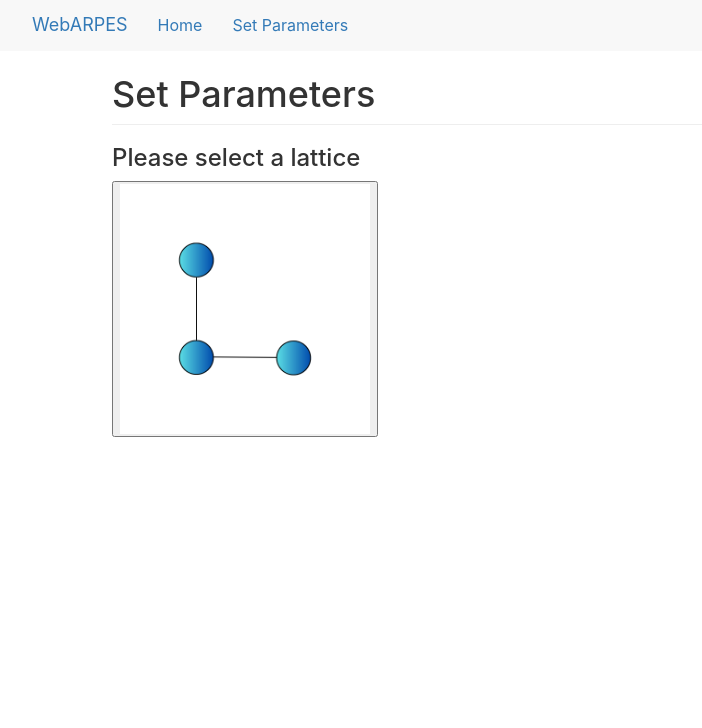
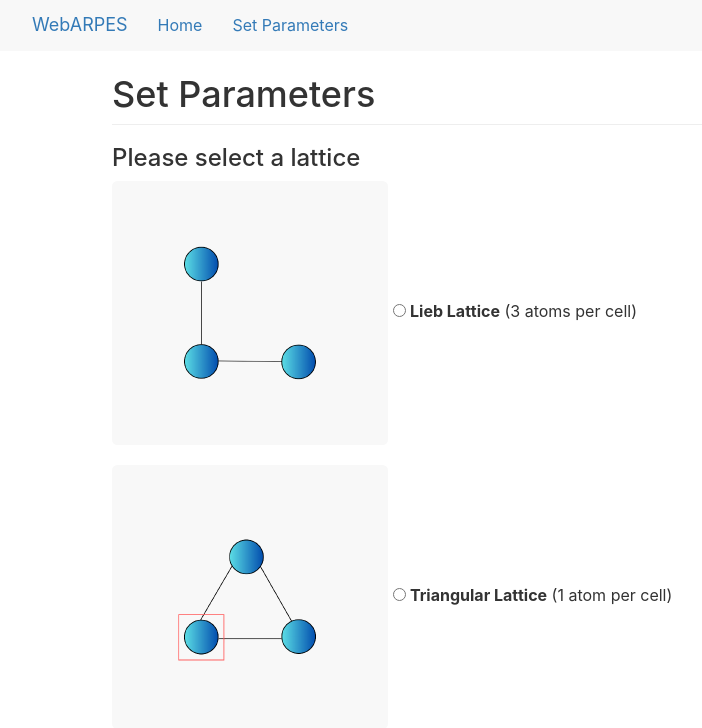
Before and after one commit to hevanli/WebARPES, a Flask app: page /setparams in a window 1280 px wide. Shown: the top 728 px of the page, without its empty margins (38-740 px from the left). Run offline with Flask 3, Linux system fonts and the light colour scheme; some libraries are stand-ins or nearby versions.

Commit message:
config + set params stuff

```diff
--- a/app/__init__.py
+++ b/app/__init__.py
@@ -1,8 +1,10 @@
 from flask import Flask
 from flask_bootstrap import Bootstrap
+from config import Config
 
-def create_app():
+def create_app(config_class=Config):
     app = Flask(__name__)
+    app.config.from_object(config_class)
 
     Bootstrap(app)
 
--- a/app/frontend/routes.py
+++ b/app/frontend/routes.py
@@ -8,4 +8,18 @@ def index():
 
 @frontendbp.route('/setparams')
 def setparams():
-    return render_template('setparams.html', title='Set Parameters')
+    lattices = [
+        {
+            "type": "lieb",
+            "label": "Lieb Lattice",
+            "imagePath": "static/images/LiebLattice.png",
+            "apc": 3 # atoms per cell
+        },
+        {
+            "type": "triangular",
+            "label": "Triangular Lattice",
+            "imagePath": "static/images/TriangularLattice.png",
+            "apc": 1 # atom per cell
+        },
+    ]
+    return render_template('setparams.html', title='Set Parameters', lattices=lattices)
--- a/app/static/mystyle.css
+++ b/app/static/main.css
@@ -1,3 +1,7 @@
+:root {
+    --background-color: white;
+    --accent-color: #f8f8f8;
+}
 body {
     font-family: -apple-system,system-ui,BlinkMacSystemFont,"Segoe UI",Roboto,"Helvetica Neue",Arial,sans-serif;
     font-size: 16px;
@@ -14,11 +18,11 @@ body {
 }
 
 .navbar {
-    background-color: #F8F8F8;
+    background-color: var(--accent-color);
 }
 
 #how-to-use {
     padding: 10px;
     border: 1px solid #eee;
-    background-color: #F8F8F8;
+    background-color: var(--accent-color);
 }
--- /dev/null
+++ b/app/static/myscripts.js
@@ -0,0 +1,7 @@
+const liebButton = document.getElementById("lieb-button");
+const liebRadio = document.getElementById("lieb-radio");
+liebButton.addEventListener("click", function() { liebRadio.click(); });
+
+const triangularButton = document.getElementById("triangular-button");
+const triangularRadio = document.getElementById("triangular-radio");
+triangularButton.addEventListener("click", function() { triangularRadio.click(); });
--- /dev/null
+++ b/app/static/setparams.css
@@ -0,0 +1,24 @@
+#lattices-container {
+    display: flex;
+    flex-flow: row wrap;
+    justify-content: space-between;
+    gap: 20px;
+}
+
+#lattices-container img {
+    transition: transform 0.5s;
+}
+
+#lattices-container img:hover {
+    transform: scale(1.25);
+}
+
+#lattices-container button {
+    background-color: var(--accent-color);
+    border-radius: 2%;
+}
+
+#lattices-container button:focus {
+    outline: none;
+    box-shadow: none;
+}
--- /dev/null
+++ b/app/templates/_latticeChoice.html
@@ -0,0 +1,9 @@
+<!-- lattice choice subtemplate -->
+<div class="{{ lattice.type }}">
+    <button class="btn" id="{{ lattice.type }}-button">
+        <img src="{{ lattice.imagePath }}" alt="{{ lattice.label }}" width="250" height="250">
+    </button>
+    <input type="radio" id="{{ lattice.type }}-radio" name="lattices" value="{{ lattice.type }}">
+    <label for="{{ lattice.type }}-radio">{{ lattice.label }} </label>
+    <span>({% if lattice.apc == 1 %}1 atom per cell{% else %}{{lattice.apc}} atoms per cell{% endif %})</span><br>
+</div>
--- a/app/templates/base.html
+++ b/app/templates/base.html
@@ -45,5 +45,5 @@
 
 {% block styles %}
     {{ super() }}
-    <link rel="stylesheet" href="{{url_for('static', filename='mystyle.css')}}">
+    <link rel="stylesheet" href="{{url_for('static', filename='main.css')}}">
 {% endblock %}
--- a/app/templates/setparams.html
+++ b/app/templates/setparams.html
@@ -1,12 +1,29 @@
 {% extends 'base.html' %}
 
 {% block content %}
+    <!-- Page Content -->
     <div class="page-content">
+        <!-- Header -->
         <h1 class="page-header">Set Parameters</h1>
         <h3>Please select a lattice</h3>
-        <button>
-            <img src="static/LiebLattice.png" alt="Lieb Lattice Figure" width="250" height="250">
-        </button>
+
+        <!-- lattices container -->
+        <div id="lattices-container">
+            {% for lattice in lattices %}
+                {% include '_latticeChoice.html' %}
+            {% endfor %}
+        </div>
+        <!-- ! lattice container -->
     </div>
+    <!-- ! Page Content -->
+{% endblock %}
 
+{% block styles %}
+    {{ super() }}
+    <link rel="stylesheet" href="{{url_for('static', filename='setparams.css')}}">
 {% endblock %}
+
+{% block scripts %}
+    {{ super() }}
+    <script src="{{url_for('static', filename='myscripts.js')}}"></script>
+{% endblock %}
--- /dev/null
+++ b/config.py
@@ -0,0 +1,2 @@
+class Config(object):
+    BOOTSTRAP_BTN_STYLE = 'primary'
```
Also changed, not shown: app/static/LiebLattice.png (deleted), app/static/images/LiebLattice.png (added), app/static/images/TriangularLattice.png (added), app/static/images/unitcell.jpeg (renamed from app/static/unitcell.jpeg).
